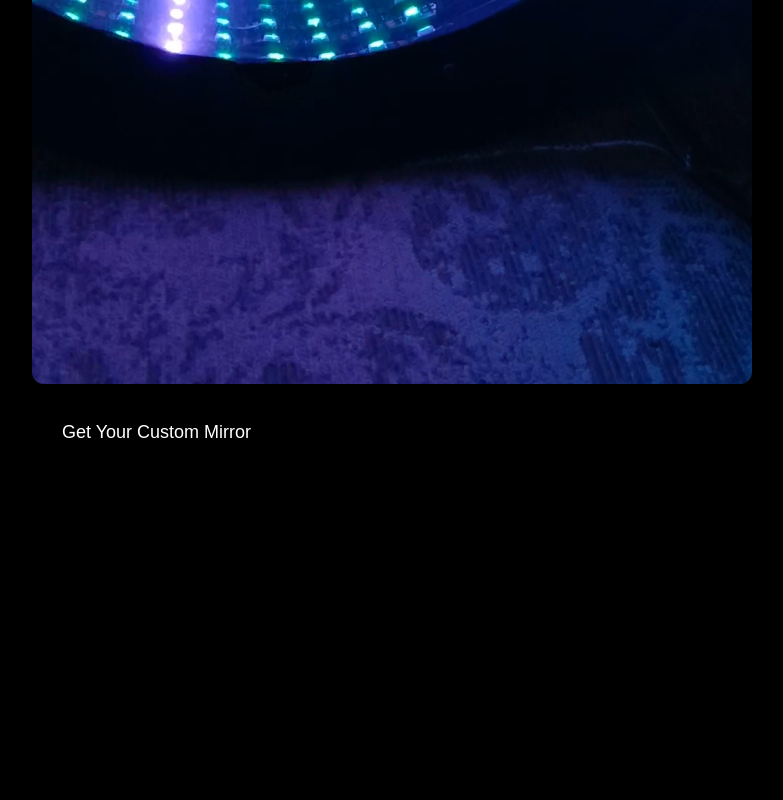
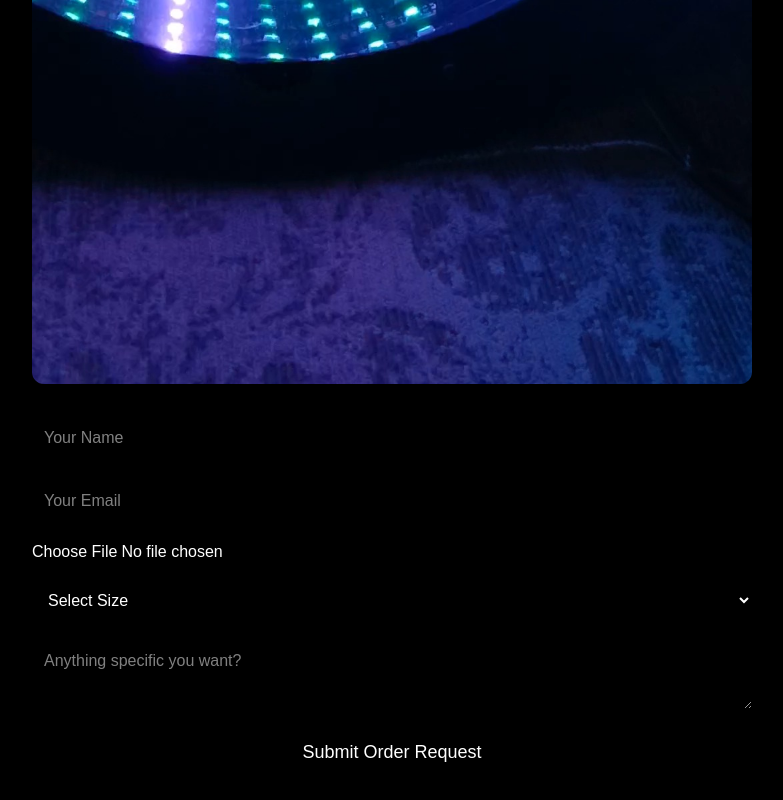
Before and after one commit to jd69136913-boop/jl-mirrors, a Next.js app: page / in a window 1280 px wide. Shown: the part 1512-2312 px from the top of the page, without its empty margins (248-1031 px from the left). Before the commit the page ends 2013 px from the top, so only its background shows below. Built offline with nearby package versions, Linux system fonts and the light colour scheme.

Commit message:
connect live form endpoint

```diff
--- a/app/page.tsx
+++ b/app/page.tsx
@@ -13,15 +13,11 @@ export default function Home() {
         muted
         playsInline
         controls
-        style={{
-          width: "100%",
-          borderRadius: "12px",
-          marginBottom: "20px"
-        }}
+        style={{ width: "100%", borderRadius: "12px", marginBottom: "20px" }}
       />
 
       <p style={{ fontSize: "20px", marginBottom: "30px" }}>
-        Upload your logo. Get a custom mirror built for you.
+        Upload your logo and get a one-of-a-kind custom mirror built for you.
       </p>
 
       <img
@@ -30,20 +26,44 @@ export default function Home() {
         style={{ width: "100%", borderRadius: "12px", marginBottom: "20px" }}
       />
 
-      <a
-        href="#order"
+      {/* ORDER FORM */}
+      <form
+        action="https://formspree.io/f/xqegzdrw"
+        method="POST"
+        encType="multipart/form-data"
+        style={{ display: "flex", flexDirection: "column", gap: "15px", marginTop: "30px" }}
+      >
+
+        <input type="text" name="name" placeholder="Your Name" required style={{ padding: "12px" }} />
+
+        <input type="email" name="email" placeholder="Your Email" required style={{ padding: "12px" }} />
+
+        <input type="file" name="logo" accept="image/*" required />
+
+        <select name="size" required style={{ padding: "12px" }}>
+          <option value="">Select Size</option>
+          <option value="Small">Small (12-16")</option>
+          <option value="Medium">Medium (18-24")</option>
+          <option value="Large">Large (24-36")</option>
+        </select>
+
+        <textarea name="notes" placeholder="Anything specific you want?" style={{ padding: "12px" }} />
+
+        <button
+          type="submit"
           style={{
-          display: "inline-block",
-          padding: "15px 30px",
+            padding: "15px",
             fontSize: "18px",
             background: "black",
             color: "white",
             borderRadius: "8px",
-          textDecoration: "none"
+            cursor: "pointer"
           }}
         >
-        Get Your Custom Mirror
-      </a>
+          Submit Order Request
+        </button>
+
+      </form>
 
     </main>
   );
```
Lines whose indentation alone changed are shown as unchanged.
